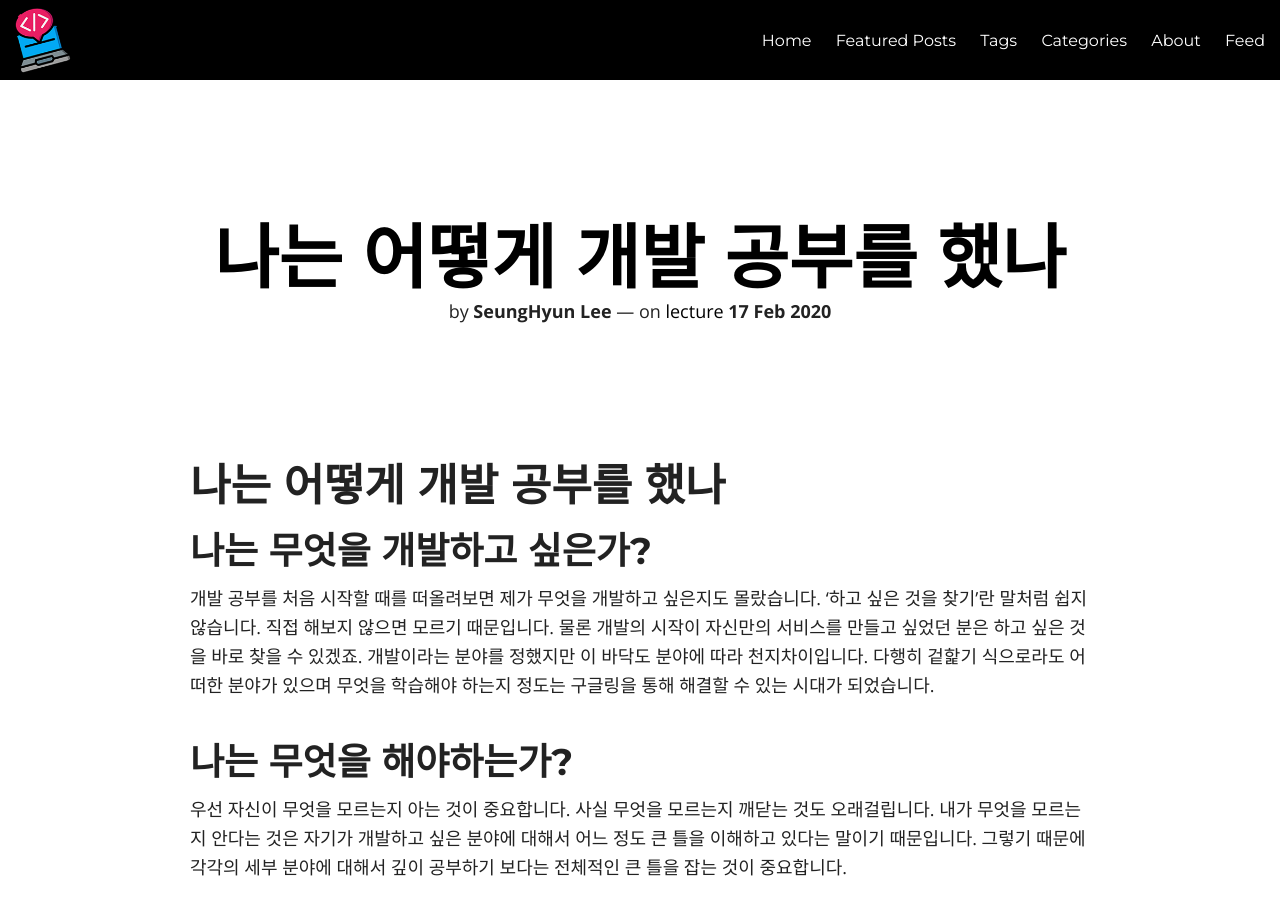
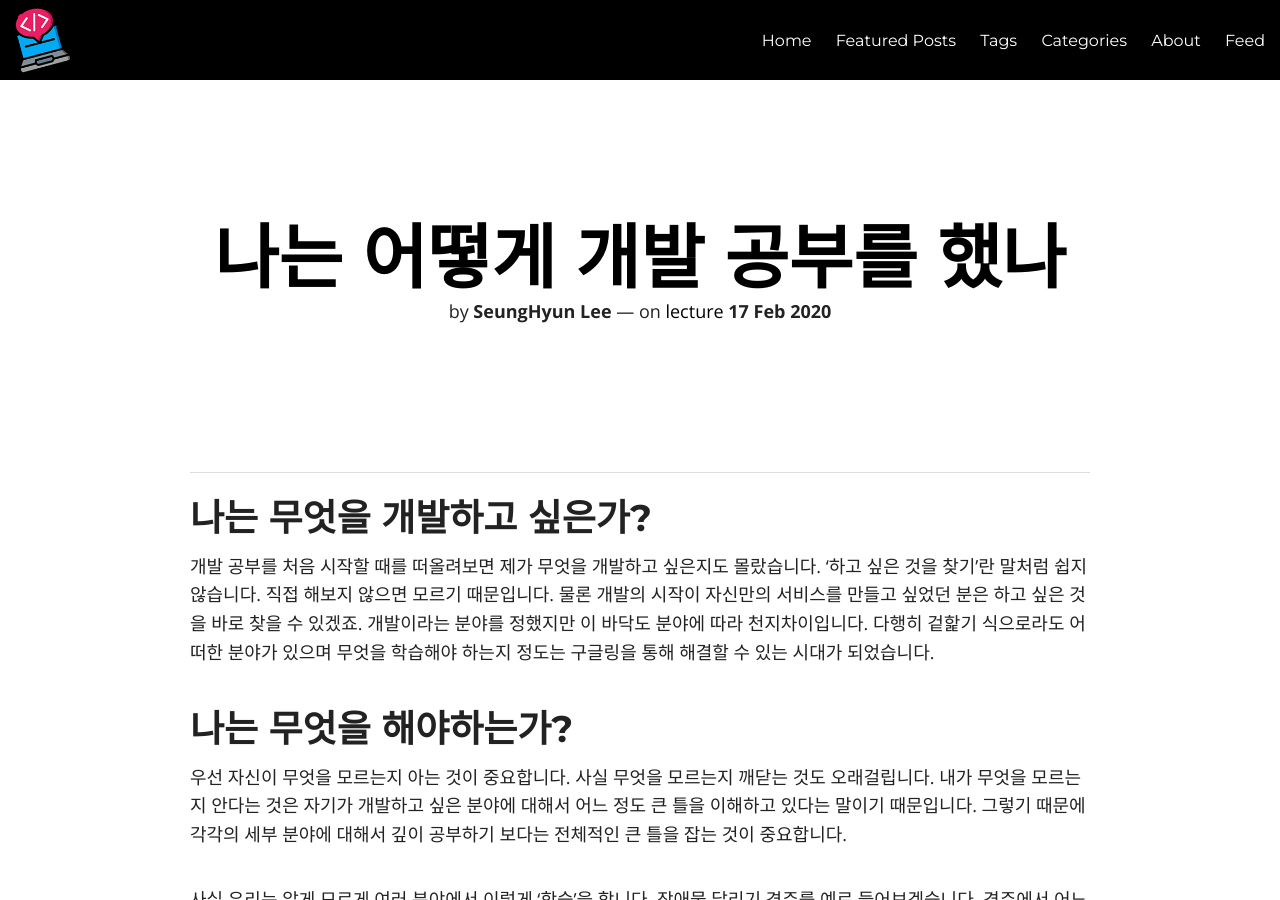
Before and after one commit to lsh58/lsh58.github.io, a Jekyll site: the page built from _posts/2020-02-17-나는어떻게개발공부를했나.md, in a window 1280 px wide and 900 px high. Built offline with Jekyll 4.4.1, drawn with Linux system fonts in a browser that asks for light colours; nearby versions of some CDN libraries; comment, search, counter and statistics services are not loaded.

Commit message:
Update 2020-02-17-나는어떻게개발공부를했나.md

```diff
--- a/_posts/2020-02-17-나는어떻게개발공부를했나.md
+++ b/_posts/2020-02-17-나는어떻게개발공부를했나.md
@@ -1,6 +1,7 @@
 ---
 layout: post
-title: "나는 어떻게 개발 공부를 했나"
+title: "나는 어떻게
+개발 공부를 했나"
 description:
 headline:
 modified: 2020-02-17
@@ -14,7 +15,7 @@
 featured: true
 ---
 
-# 나는 어떻게 개발 공부를 했나
+---
 
 ## 나는 무엇을 개발하고 싶은가?
 
```
